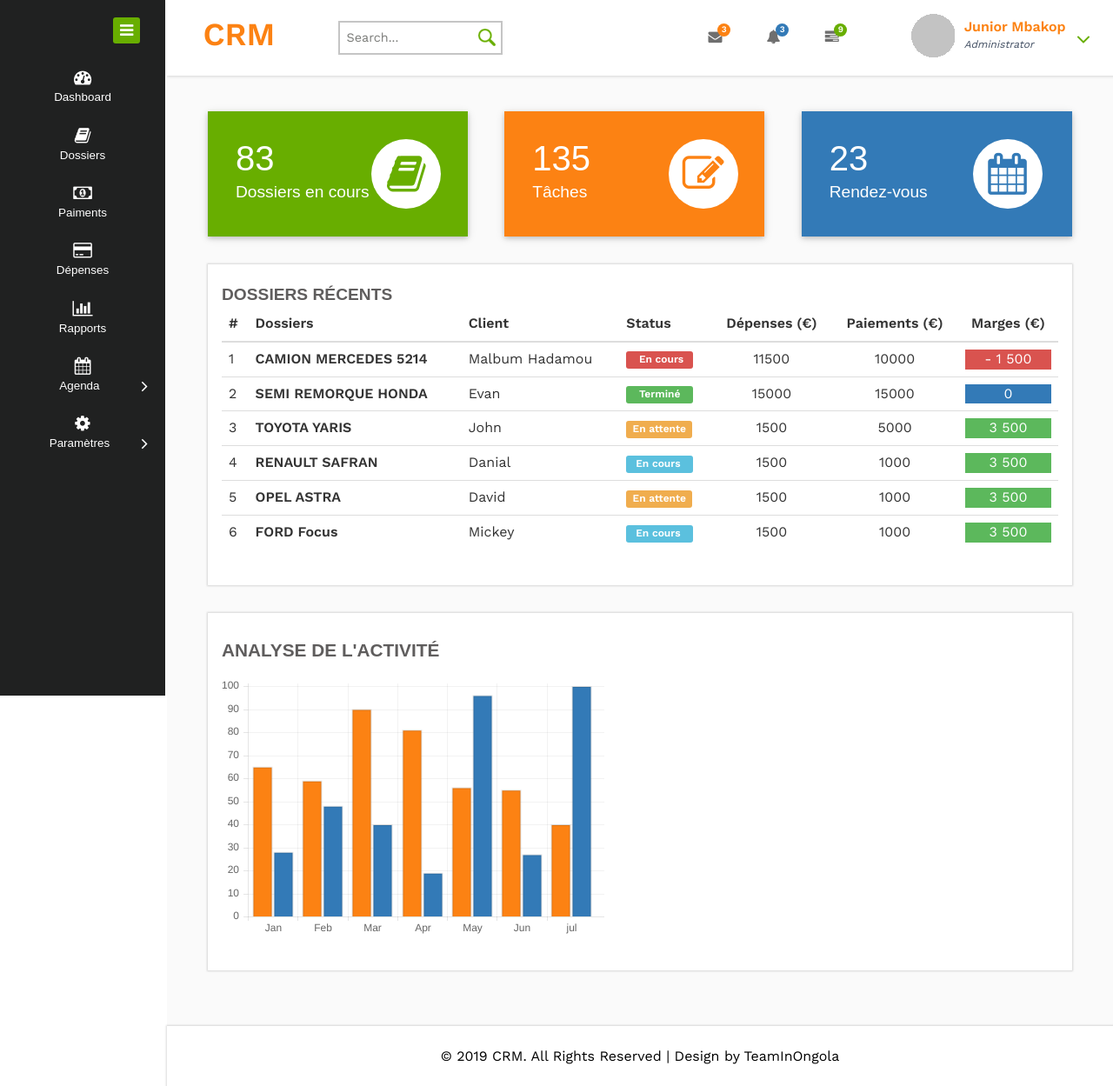
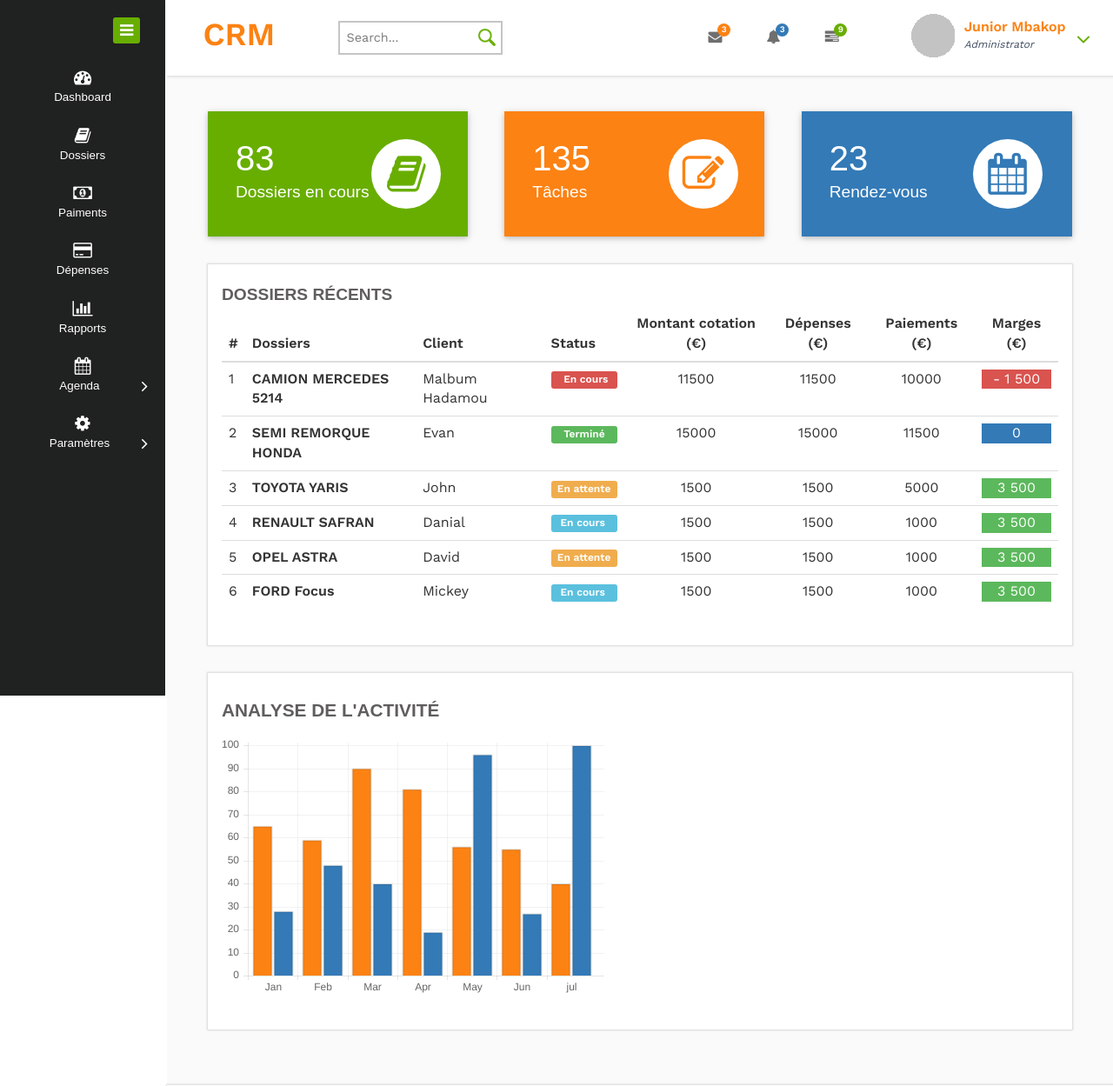
Before and after one commit to memarco/CRMSoft, a CodeIgniter app: page /crm/ in a window 1280 px wide. Shown: the top 1249 px of the page at 87% size. Run offline with CodeIgniter, Linux system fonts and the light colour scheme; some libraries are stand-ins or nearby versions; some web fonts are replaced.

Commit message:
Update Home Page

```diff
--- a/application/views/index.php
+++ b/application/views/index.php
@@ -85,6 +85,7 @@ require_once(APPPATH . "views/templates/header.php");
                                       <th>Client</th>
 
                                       <th>Status</th>
+                                      <th class="text-center">Montant cotation (€)</th>
                                       <th class="text-center">Dépenses (€)</th>
                                       <th class="text-center">Paiements (€)</th>
                                       <th class="text-center">Marges (€)</th>
@@ -98,6 +99,7 @@ require_once(APPPATH . "views/templates/header.php");
 
                                   <td><span class="label label-danger">&nbsp;&nbsp;En cours&nbsp;</span></td>
                                   <td class="text-center">11500</td>
+                                  <td class="text-center">11500</td>
                                   <td class="text-center">10000</td>
                                   <td class="text-center"><p class="label-danger" style="color:white">- 1 500</p></td>
                               </tr>
@@ -109,6 +111,7 @@ require_once(APPPATH . "views/templates/header.php");
                                   <td><span class="label label-success">&nbsp;&nbsp;Terminé &nbsp;</span></td>
                                   <td class="text-center">15000</td>
                                   <td class="text-center">15000</td>
+                                  <td class="text-center">11500</td>
                                   <td class="text-center"><p class="bg-primary" style="color:white"> 0 </p></td>
                               </tr>
                               <tr>
@@ -117,6 +120,7 @@ require_once(APPPATH . "views/templates/header.php");
                                   <td>John</td>
 
                                   <td><span class="label label-warning">En attente</span></td>
+                                  <td class="text-center">1500</td>
                                   <td class="text-center">1500</td>
                                   <td class="text-center">5000</td>
                                   <td class="text-center"><p class="label-success" style="color:white">3 500</p></td>
@@ -128,6 +132,7 @@ require_once(APPPATH . "views/templates/header.php");
 
                                   <td><span class="label label-info">&nbsp;En cours&nbsp;&nbsp;</span></td>
                                   <td class="text-center">1500</td>
+                                  <td class="text-center">1500</td>
                                   <td class="text-center">1000</td>
                                   <td class="text-center"><p class="label-success" style="color:white">3 500</p></td>
                               </tr>
@@ -138,6 +143,7 @@ require_once(APPPATH . "views/templates/header.php");
 
                                   <td><span class="label label-warning">En attente</span></td>
                                   <td class="text-center">1500</td>
+                                  <td class="text-center">1500</td>
                                   <td class="text-center">1000</td>
                                   <td class="text-center"><p class="label-success" style="color:white">3 500</p></td>
                               </tr>
@@ -146,6 +152,7 @@ require_once(APPPATH . "views/templates/header.php");
                                   <td><span style="font-weight: bold;">FORD Focus</span></td>
                                   <td>Mickey</td>
                                   <td><span class="label label-info">&nbsp;En cours&nbsp;&nbsp;</span></td>
+                                  <td class="text-center">1500</td>
                                   <td class="text-center">1500</td>
                                   <td class="text-center">1000</td>
                                   <td class="text-center"><p class="label-success" style="color:white">3 500</p></td>
```
